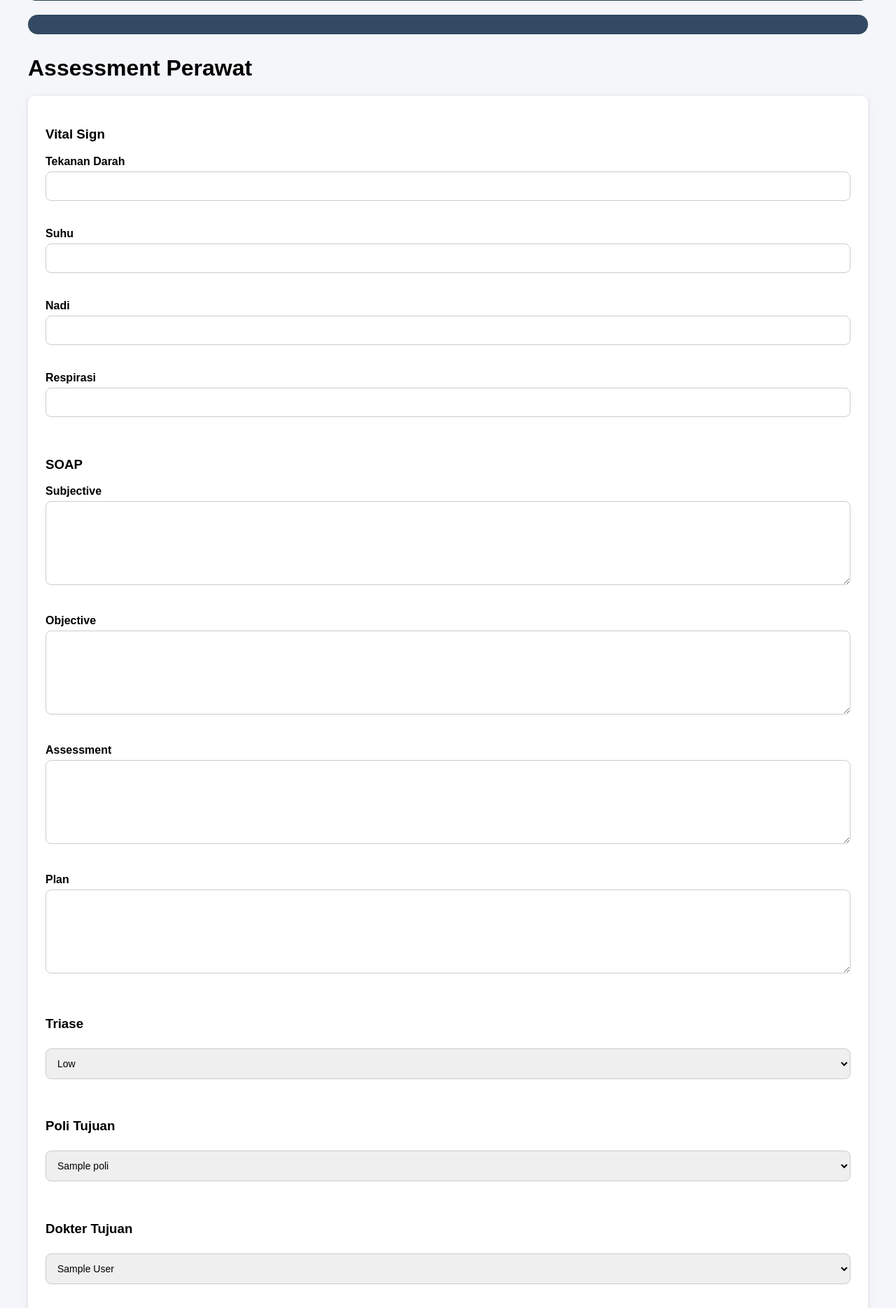
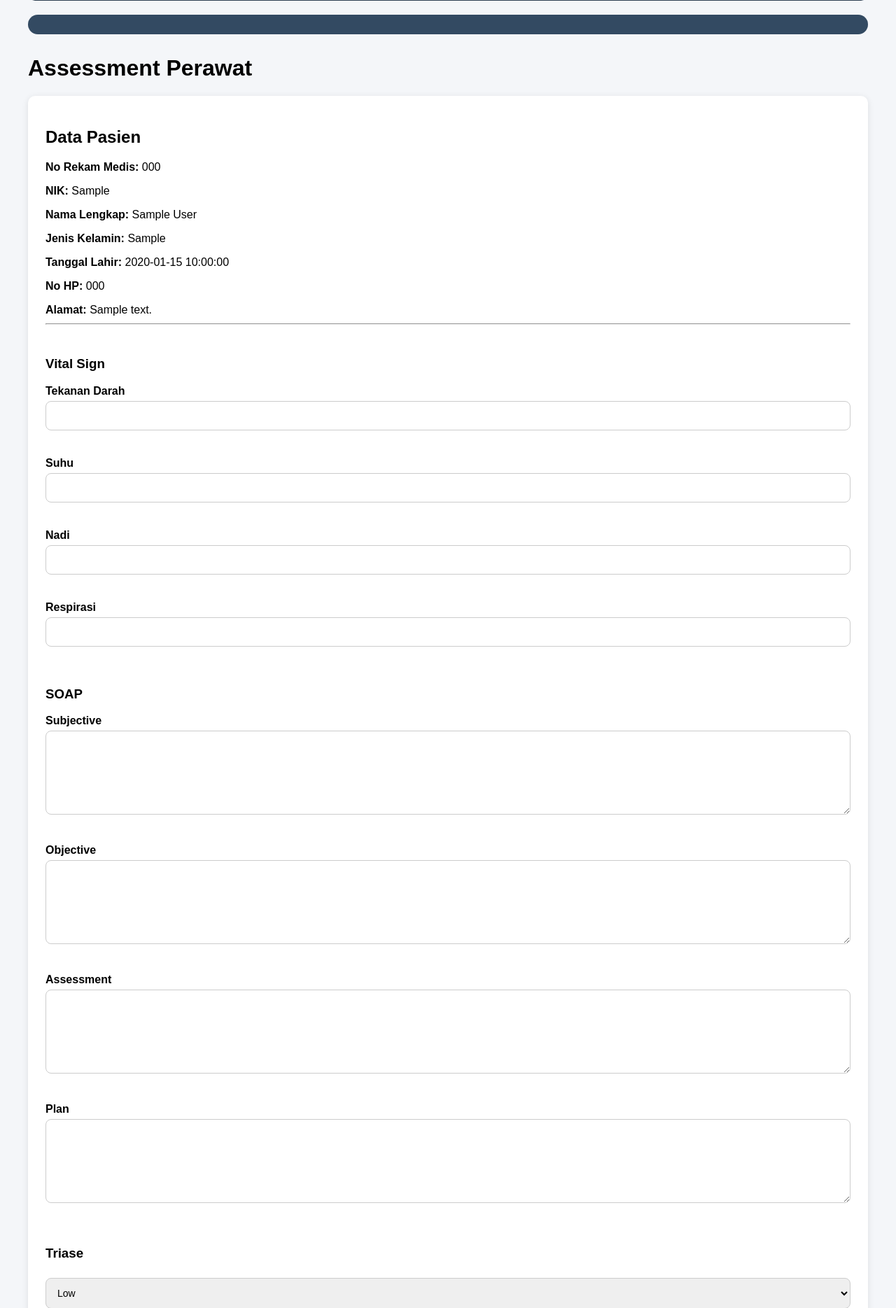
Before and after one commit to arivernando21/emr-project, a PHP site: page /modules/nurse/assessment.php?id=1 in a window 1280 px wide. Shown: the part 147-2016 px from the top of the page at 70% size. Run offline with PHP 8.4, Linux system fonts and the light colour scheme; tables that the repository leaves empty or names only in its code hold one stand-in row (values such as "Sample post").

```diff
--- a/assets/css/style.css
+++ b/assets/css/style.css
@@ -618,3 +618,12 @@ button:hover {
         translate(-50%, -50%);
     }
 }
+
+.form-card p {
+    margin-bottom: 10px;
+    font-size: 16px;
+}
+
+.form-card h2 {
+    margin-bottom: 20px;
+}
--- a/modules/nurse/assessment.php
+++ b/modules/nurse/assessment.php
@@ -3,6 +3,27 @@
 include '../../config/database.php';
 
 $visit_id = $_GET['id'];
+
+$patient_query = mysqli_query(
+    $conn,
+    "SELECT
+        patients.medical_record_number,
+        patients.nik,
+        patients.full_name,
+        patients.gender,
+        patients.birth_date,
+        patients.phone,
+        patients.address
+
+    FROM visits
+
+    JOIN patients
+    ON visits.patient_id = patients.id
+
+    WHERE visits.id = '$visit_id'"
+);
+
+$patient = mysqli_fetch_assoc($patient_query);
 
 $poli_query = mysqli_query(
     $conn,
@@ -27,7 +48,47 @@ include '../../templates/navbar.php';
 
 
 <h1>Assessment Perawat</h1>
+
 <div class="form-card">
+
+    <h2>Data Pasien</h2>
+
+    <p>
+        <strong>No Rekam Medis:</strong>
+        <?= $patient['medical_record_number']; ?>
+    </p>
+
+    <p>
+        <strong>NIK:</strong>
+        <?= $patient['nik']; ?>
+    </p>
+
+    <p>
+        <strong>Nama Lengkap:</strong>
+        <?= $patient['full_name']; ?>
+    </p>
+
+    <p>
+        <strong>Jenis Kelamin:</strong>
+        <?= $patient['gender']; ?>
+    </p>
+
+    <p>
+        <strong>Tanggal Lahir:</strong>
+        <?= $patient['birth_date']; ?>
+    </p>
+
+    <p>
+        <strong>No HP:</strong>
+        <?= $patient['phone']; ?>
+    </p>
+
+    <p>
+        <strong>Alamat:</strong>
+        <?= $patient['address']; ?>
+    </p>
+
+    <hr><br>
 
         <form action="save_assessment.php" method="POST">
 
```
Also changed, not shown: modules/doctor/assessment.php (+31 -0 lines). Lines whose indentation alone changed are shown as unchanged.
